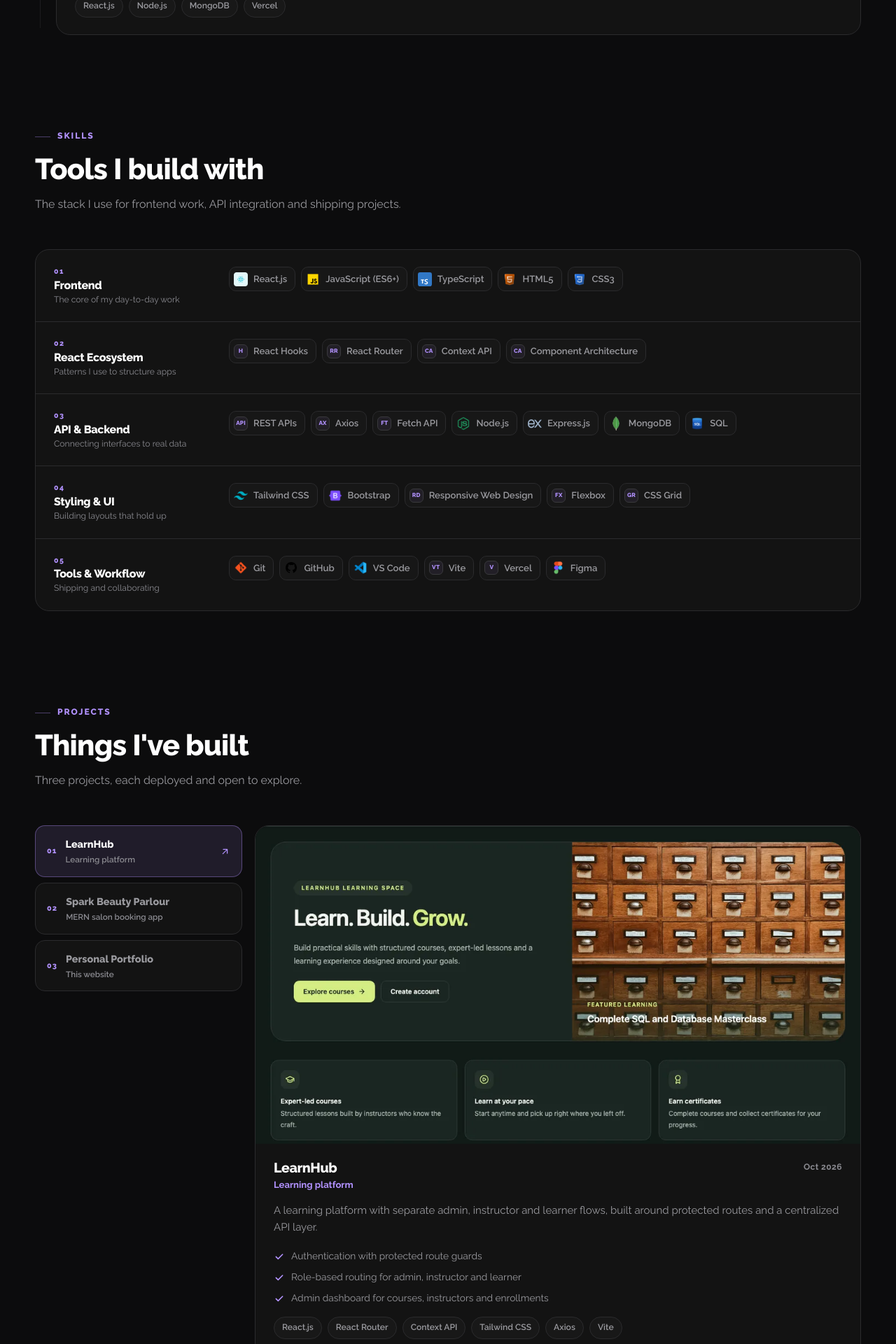
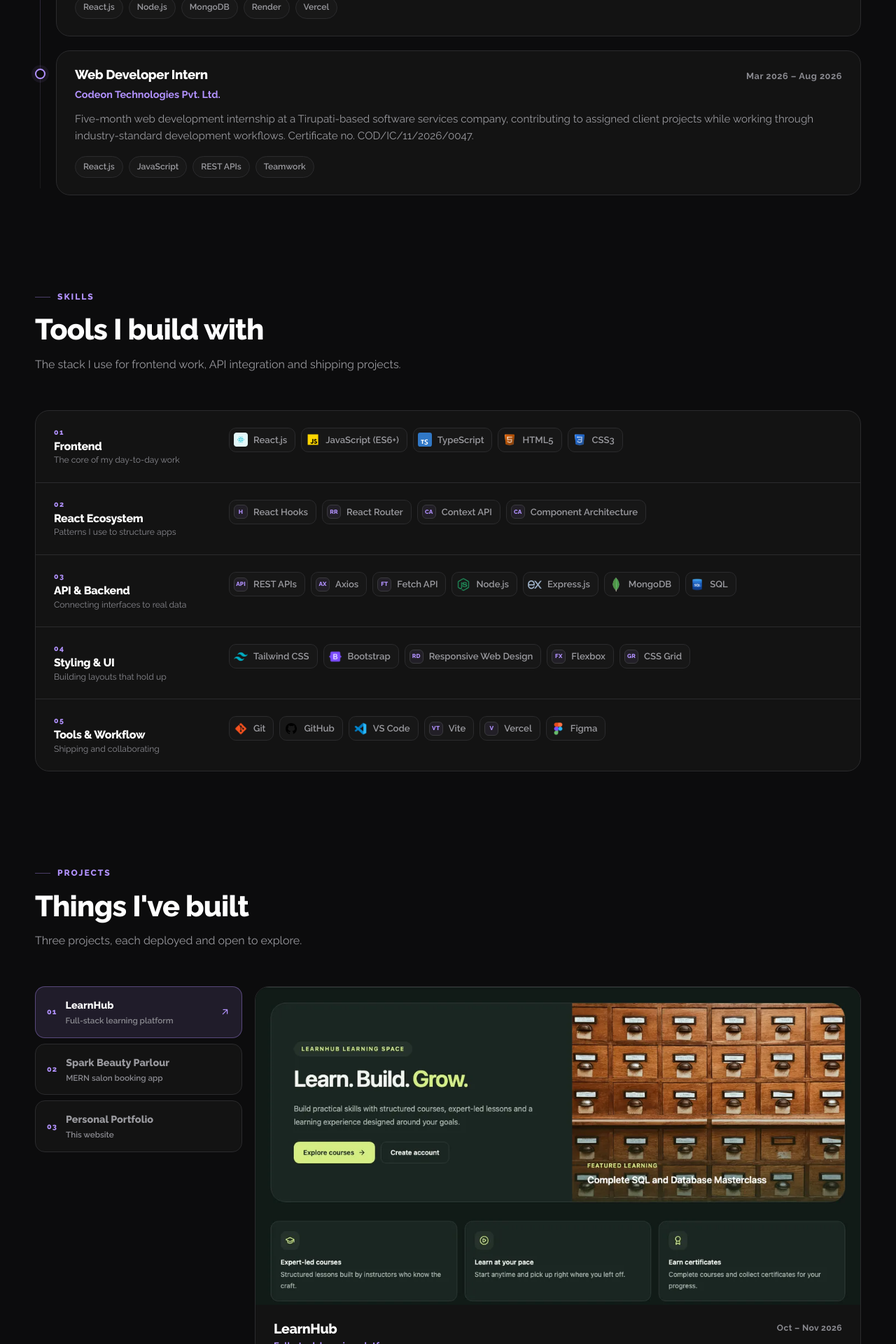
Before and after one commit to sk2003-sk/sashank-portfolio, a React (Vite) app: page / in a window 1280 px wide. Shown: the part 1500-3420 px from the top of the page at 70% size. Built offline with nearby package versions, Linux system fonts and the light colour scheme.

Commit message:
Update LearnHub project details and add Codeon internship

```diff
--- a/src/data/experience.js
+++ b/src/data/experience.js
@@ -2,7 +2,7 @@ export const experience = [
   {
     role: "Internship",
     company: "TestYantra",
-    period: "",
+    period: "Sep 2026 – Present",
     description:
       "Contributed to the student course website used at TestYantra — a React-based learning portal with 21 course tracks and interview-prep material — and completed React exercises covering component state, props, events, routing and route parameters.",
     link: {
@@ -16,7 +16,15 @@ export const experience = [
     company: "Self-directed",
     period: "Oct 2026 – Nov 2026",
     description:
-      "Designed, built and deployed two end-to-end applications: LearnHub, a role-based learning platform, and Spark Beauty Parlour, a MERN salon booking app.",
-    tags: ["React.js", "Node.js", "MongoDB", "Vercel"],
+      "Designed, built and deployed two end-to-end applications: LearnHub, a full-stack learning platform, and Spark Beauty Parlour, a MERN salon booking app.",
+    tags: ["React.js", "Node.js", "MongoDB", "Render", "Vercel"],
+  },
+  {
+    role: "Web Developer Intern",
+    company: "Codeon Technologies Pvt. Ltd.",
+    period: "Mar 2026 – Aug 2026",
+    description:
+      "Five-month web development internship at a Tirupati-based software services company, contributing to assigned client projects while working through industry-standard development workflows. Certificate no. COD/IC/11/2026/0047.",
+    tags: ["React.js", "JavaScript", "REST APIs", "Teamwork"],
   },
 ];
--- a/src/data/projects.js
+++ b/src/data/projects.js
@@ -5,30 +5,34 @@ import portfolioImage from "../assets/images/portfolio.webp";
 export const projects = [
   {
     title: "LearnHub",
-    subtitle: "Learning platform",
+    subtitle: "Full-stack learning platform",
     image: learnhubImage,
     imageAlt:
       "LearnHub landing page with a course search bar and featured learning banner",
     description:
-      "A learning platform with separate admin, instructor and learner flows, built around protected routes and a centralized API layer.",
+      "A full-stack learning platform: a React frontend backed by a from-scratch Express and MongoDB REST API, with separate student, instructor and admin experiences.",
     features: [
-      "Authentication with protected route guards",
-      "Role-based routing for admin, instructor and learner",
-      "Admin dashboard for courses, instructors and enrollments",
-      "Orders, reviews and analytics modules",
-      "Centralized Axios service layer",
+      "JWT authentication with rotating refresh cookies and optional two-factor login",
+      "Role-based dashboards for students, instructors and admins",
+      "Course catalog, enrollments, reviews and mock checkout with refunds",
+      "Admin analytics, CSV exports and notification modules",
+      "Frontend on Vercel, API and static mirror on Render",
     ],
     stack: [
       "React.js",
-      "React Router",
-      "Context API",
+      "Vite",
       "Tailwind CSS",
       "Axios",
-      "Vite",
+      "Node.js",
+      "Express.js",
+      "MongoDB",
+      "JWT",
+      "Vercel",
+      "Render",
     ],
     live: "https://learn-hub-ai-alpha.vercel.app",
-    repo: "https://github.com/sk2003-sk/LearnHub",
-    period: "Oct 2026",
+    repo: "https://github.com/sk2003-sk/LearnHubAI",
+    period: "Oct – Nov 2026",
   },
   {
     title: "Spark Beauty Parlour",
```
